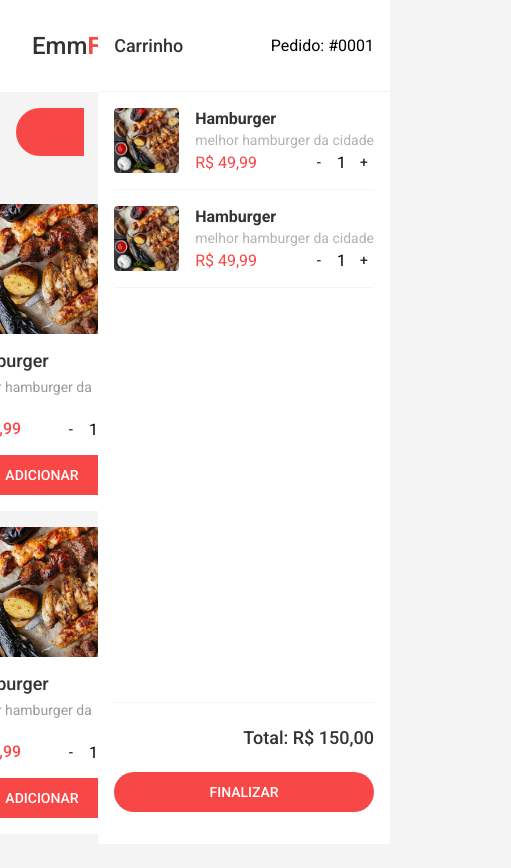
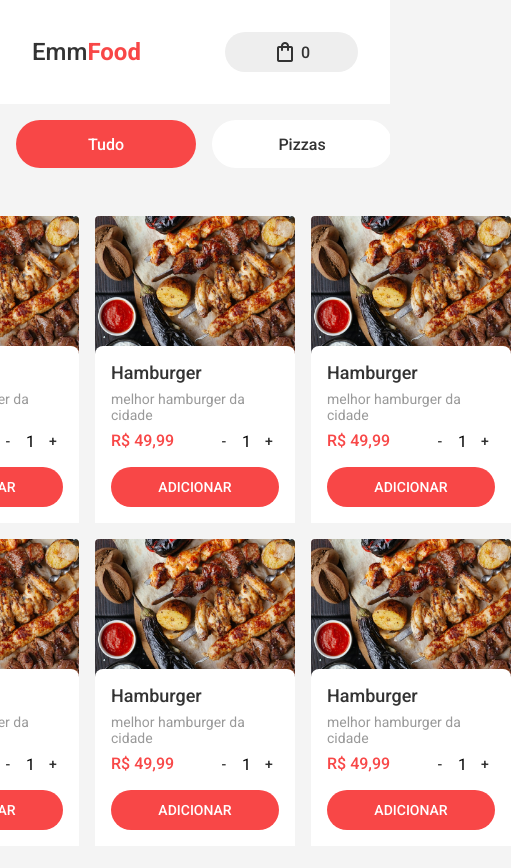
Before and after one commit to emanoelims/emmfood-html, a plain HTML site: page index.html in a window 390 px wide. Shown: the whole page, 511 px wide, since content can reach past the window. Drawn offline with nearby package versions, Linux system fonts and the light colour scheme.

Commit message:
feat: add responsiveness to the cart

```diff
--- a/css/styles.css
+++ b/css/styles.css
@@ -1,4 +1,7 @@
 .header {
+  display: flex;
+  align-items: center;
+  justify-content: space-between;
   padding: 2rem;
   background-color: var(--color-white);
 }
@@ -7,6 +10,12 @@
   width: calc(100vw - 306px);
   display: flex;
   justify-content: flex-start;
+}
+
+@media screen and (max-width: 970px){
+  .content {
+    width: 100%;
+  }
 }
 
 @media screen and (max-width: 1215px) {
@@ -140,6 +149,12 @@
   background-color: var(--color-white);
 }
 
+@media screen and (max-width: 970px) {
+  .cart {
+    right: -2000px;
+  }
+}
+
 .cart__header {
   height: 92px;
   padding-inline: 1rem;
@@ -147,6 +162,22 @@
   align-items: center;
   justify-content: space-between;
   border-block-end: 1px solid var(--bg-color);
+}
+
+.cart__menu {
+  width: min-content;
+  display: flex;
+  align-items: center;
+}
+
+.cart__menu:hover {
+  color: var(--color-white);
+  background-color: var(--brand-color-400);
+}
+
+.cart__menu-quantity {
+  font-size: 1rem;
+  margin-inline-start: 0.25rem;
 }
 
 .cart__header-title {
--- a/index.html
+++ b/index.html
@@ -7,6 +7,8 @@
   <link rel="preconnect" href="https://fonts.googleapis.com">
   <link rel="preconnect" href="https://fonts.gstatic.com" crossorigin>
   <link href="https://fonts.googleapis.com/css2?family=Roboto:wght@400;500;700&display=swap" rel="stylesheet">
+  <link rel="stylesheet"
+        href="https://fonts.googleapis.com/css2?family=Material+Symbols+Outlined:opsz,wght,FILL,GRAD@48,400,0,0"/>
   <link rel="stylesheet" href="css/root.css">
   <link rel="stylesheet" href="css/styles.css">
 </head>
@@ -16,6 +18,12 @@
   <a href="/" class="logo">
     <h1>Emm<strong>Food</strong></h1>
   </a>
+  <button class="cart__menu">
+    <span class="material-symbols-outlined">
+      shopping_bag
+    </span>
+    <span class="cart__menu-quantity">0</span>
+  </button>
 </header>
 <div class="content">
   <nav class="navigation">
```
Also changed, not shown: img/bag.svg (added).
